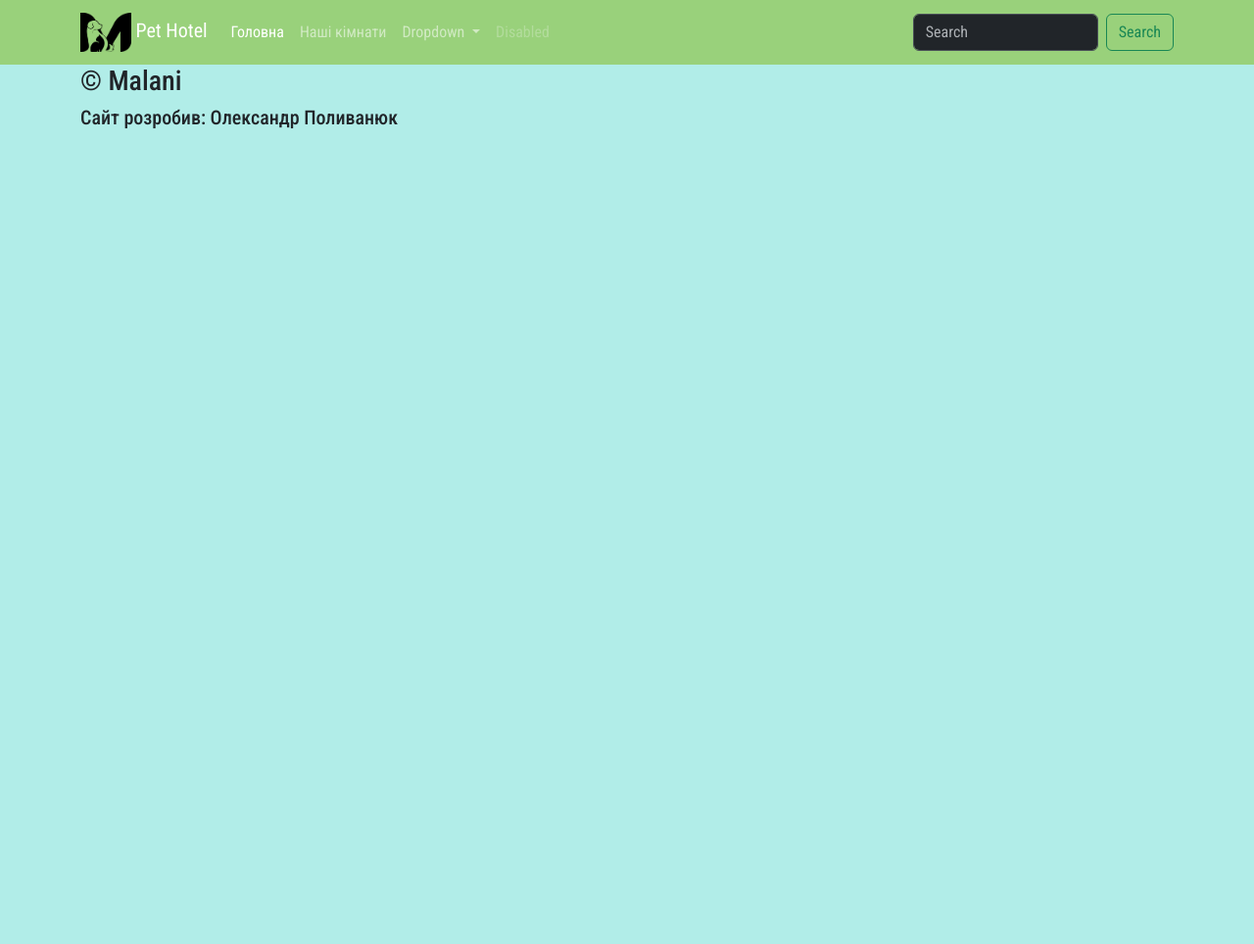
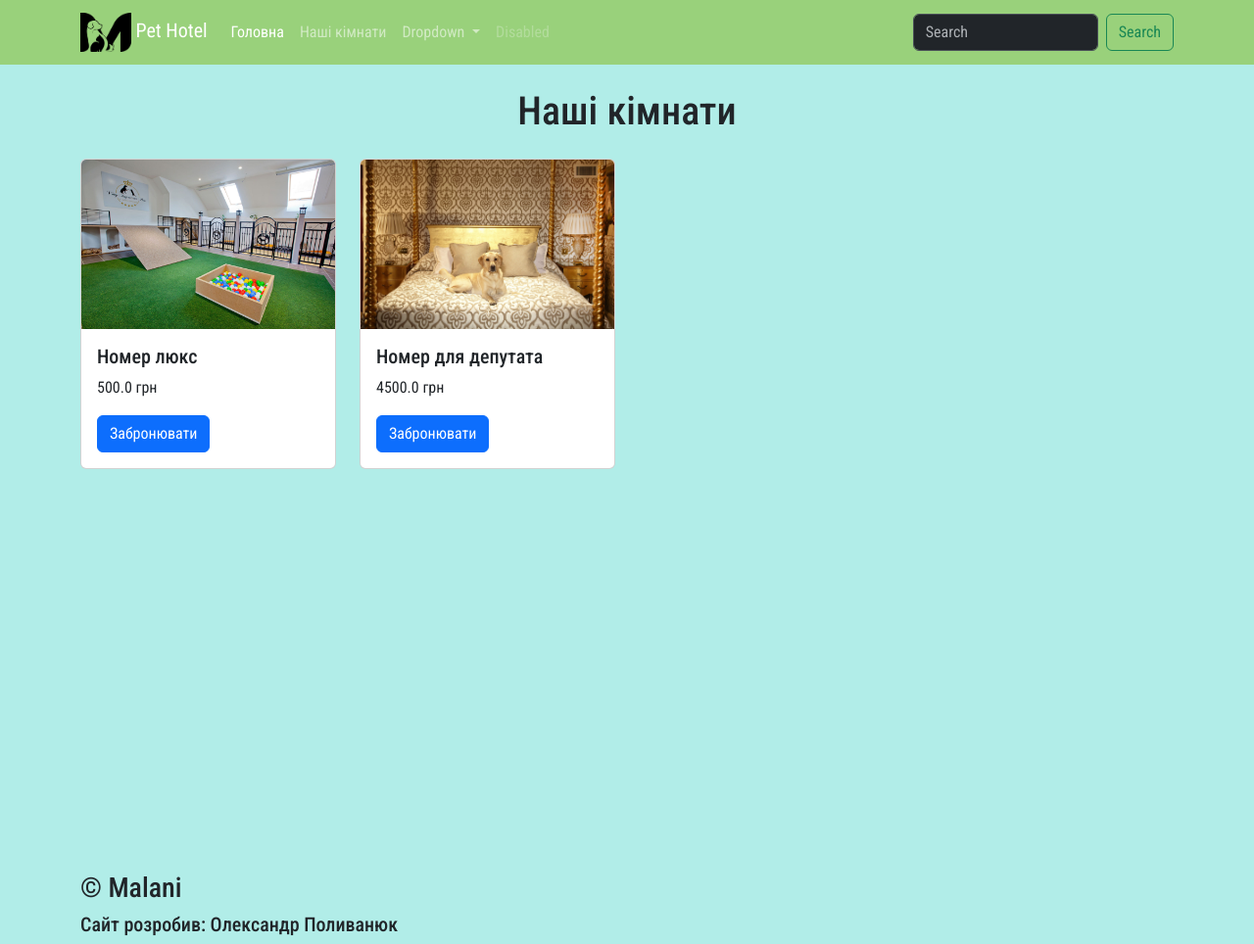
Before and after one commit to PensanGlobal/first_site, a Flask app: page /rooms in a window 1280 px wide. Shown: the whole page at 98% size. Before the commit the page ends 132 px from the top, so only its background shows below. Run offline with Flask 3, Linux system fonts and the light colour scheme; data comes from the database, SQL or seed files in the repository; both versions use the stored data as it was after the commit.

Commit message:
add page_room

```diff
--- a/app.py
+++ b/app.py
@@ -1,6 +1,9 @@
 from flask import Flask, render_template
 
+from dbscpirt import PetHotelDB
+
 app = Flask(__name__)
+db = PetHotelDB()
 
 @app.route("/")
 def index():
@@ -8,7 +11,13 @@ def index():
     # івіфалхфлввзпзф
 
 @app.route("/rooms")
-def rooms():
-    return render_template("rooms.html")
+def all_rooms():
+    rooms = db.get_all_rooms()
+    return render_template("rooms.html", rooms = rooms)
+
+@app.route("/rooms/{id}")
+def room_page(id):
+    room = db.get_room(id)
+    return render_template("room.html", room = room)
 
 app.run(debug=True)
--- a/dbscpirt.py
+++ b/dbscpirt.py
@@ -19,3 +19,10 @@ class PetHotelDB:
         data = self.cursor.fetchall()
         self.close()
         return data
+
+    def get_room(self,room_id):
+        self.connect()
+        self.cursor.execute(''' SELECT * FROM rooms WHERE id==(?)''', [room_id])
+        data = self.cursor.fetchone()
+        self.close()
+        return data
--- a/templates/header.html
+++ b/templates/header.html
@@ -12,7 +12,7 @@
             <a class="nav-link active" aria-current="page" href="{{ url_for('index') }}">Головна</a>
           </li>
           <li class="nav-item">
-            <a class="nav-link" href="{{ url_for('rooms') }}">Наші кімнати</a>
+            <a class="nav-link" href="{{ url_for('all_rooms') }}">Наші кімнати</a>
           </li>
           <li class="nav-item dropdown">
             <a class="nav-link dropdown-toggle" href="#" role="button" data-bs-toggle="dropdown" aria-expanded="false">
--- a/templates/rooms.html
+++ b/templates/rooms.html
@@ -1,10 +1,27 @@
 {% extends 'base.html' %}
 
 {% block title %}
-        <title>Наші кімнати</title>
-    {% endblock title %}
+<title>Наші кімнати</title>
+{% endblock title %}
 
 {% block content %}
 
+<div class="container min-vh-100 pb-5">
+    <h1 class="text-center my-4">Наші кімнати</h1>
+    <div class="row row-cols-1 row-cols-md-2 row-cols-lg-3 row-cols-xl-4 row-cols-xxl-5 g-4">
+        {% for room in rooms %}
+        <div class="col">
+            <div class="card h-100" style="">
+                <img src="{{ url_for('static', filename='img/rooms/'+ room[3]) }}" class="card-img-top" alt="...">
+                <div class="card-body">
+                    <h5 class="card-title">{{room[1]}}</h5>
+                    <p class="card-text">{{room[2]}} грн</p>
+                    <a href="#" class="btn btn-primary">Забронювати</a>
+                </div>
+            </div>
+        </div>
+        {% endfor %}
+    </div>
+</div>
 
 {% endblock content %}
```
Also changed, not shown: templates/room.html (added, +20 -0 lines), pethotel.db, static/img/rooms/lux.jpg (added).
